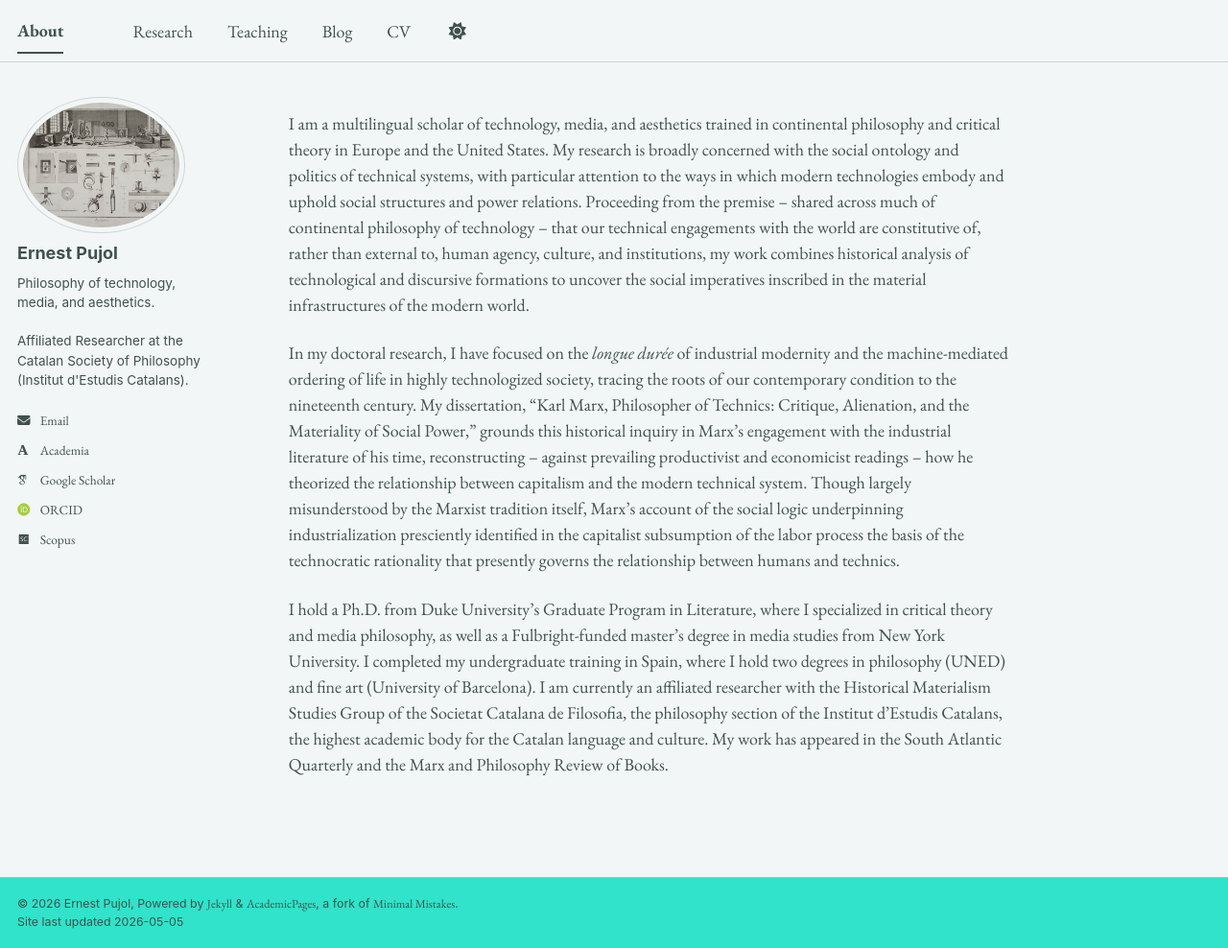
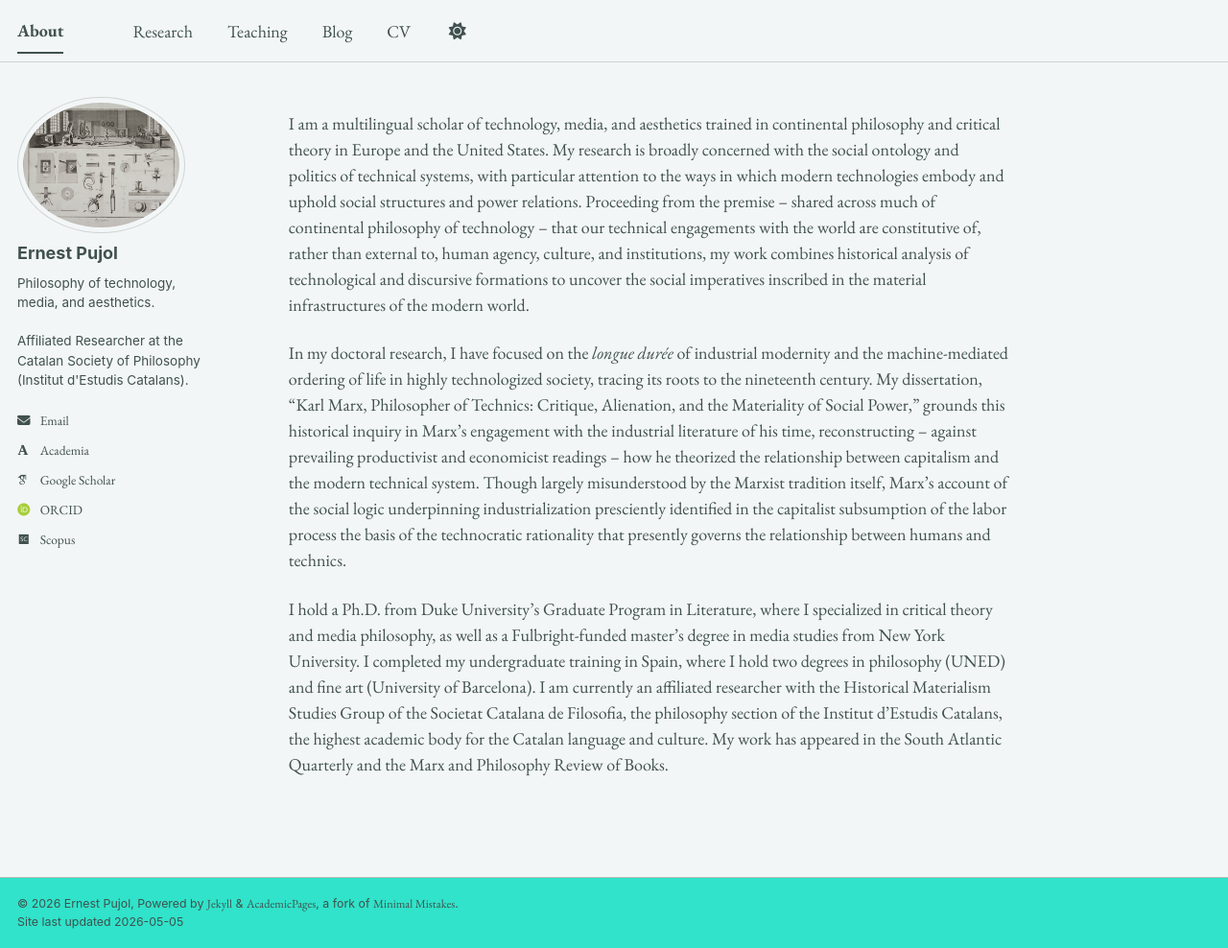
Before and after one commit to epujol90/epujol90.github.io, a Jekyll site: the page built from _pages/about.md, in a window 1280 px wide and 988 px high. Shown: the whole window at 96% size. Built offline with Jekyll 4.4.1, drawn with Linux system fonts in a browser that asks for light colours; some web fonts are replaced; a script bundle is joined from its source files by our own code; library files that are not in the unit come from our copies.

Commit message:
Update about.md

```diff
--- a/_pages/about.md
+++ b/_pages/about.md
@@ -8,6 +8,6 @@ redirect_from:
 ---
 I am a multilingual scholar of technology, media, and aesthetics trained in continental philosophy and critical theory in Europe and the United States. My research is broadly concerned with the social ontology and politics of technical systems, with particular attention to the ways in which modern technologies embody and uphold social structures and power relations. Proceeding from the premise -- shared across much of continental philosophy of technology -- that our technical engagements with the world are constitutive of, rather than external to, human agency, culture, and institutions, my work combines historical analysis of technological and discursive formations to uncover the social imperatives inscribed in the material infrastructures of the modern world.
 
-In my doctoral research, I have focused on the _longue durée_ of industrial modernity and the machine-mediated ordering of life in highly technologized society, tracing the roots of our contemporary condition to the nineteenth century. My dissertation, “Karl Marx, Philosopher of Technics: Critique, Alienation, and the Materiality of Social Power,” grounds this historical inquiry in Marx’s engagement with the industrial literature of his time, reconstructing -- against prevailing productivist and economicist readings -- how he theorized the relationship between capitalism and the modern technical system. Though largely misunderstood by the Marxist tradition itself, Marx’s account of the social logic underpinning industrialization presciently identified in the capitalist subsumption of the labor process the basis of the technocratic rationality that presently governs the relationship between humans and technics.
+In my doctoral research, I have focused on the _longue durée_ of industrial modernity and the machine-mediated ordering of life in highly technologized society, tracing its roots to the nineteenth century. My dissertation, “Karl Marx, Philosopher of Technics: Critique, Alienation, and the Materiality of Social Power,” grounds this historical inquiry in Marx’s engagement with the industrial literature of his time, reconstructing -- against prevailing productivist and economicist readings -- how he theorized the relationship between capitalism and the modern technical system. Though largely misunderstood by the Marxist tradition itself, Marx’s account of the social logic underpinning industrialization presciently identified in the capitalist subsumption of the labor process the basis of the technocratic rationality that presently governs the relationship between humans and technics.
 
 I hold a Ph.D. from Duke University’s Graduate Program in Literature, where I specialized in critical theory and media philosophy, as well as a Fulbright-funded master’s degree in media studies from New York University. I completed my undergraduate training in Spain, where I hold two degrees in philosophy (UNED) and fine art (University of Barcelona). I am currently an affiliated researcher with the Historical Materialism Studies Group of the Societat Catalana de Filosofia, the philosophy section of the Institut d’Estudis Catalans, the highest academic body for the Catalan language and culture. My work has appeared in the South Atlantic Quarterly and the Marx and Philosophy Review of Books.
```
